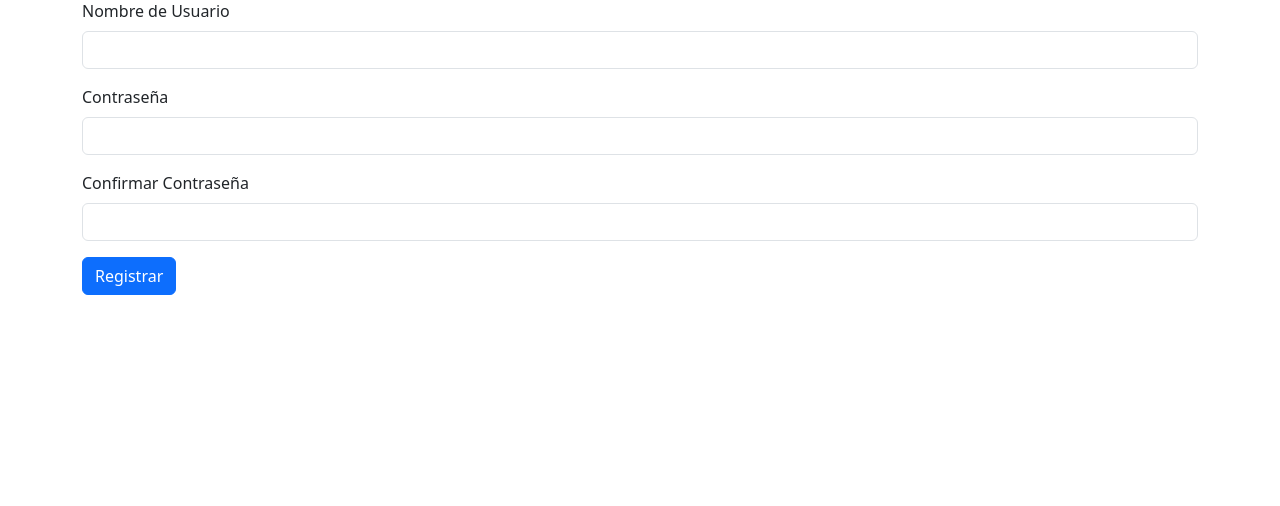
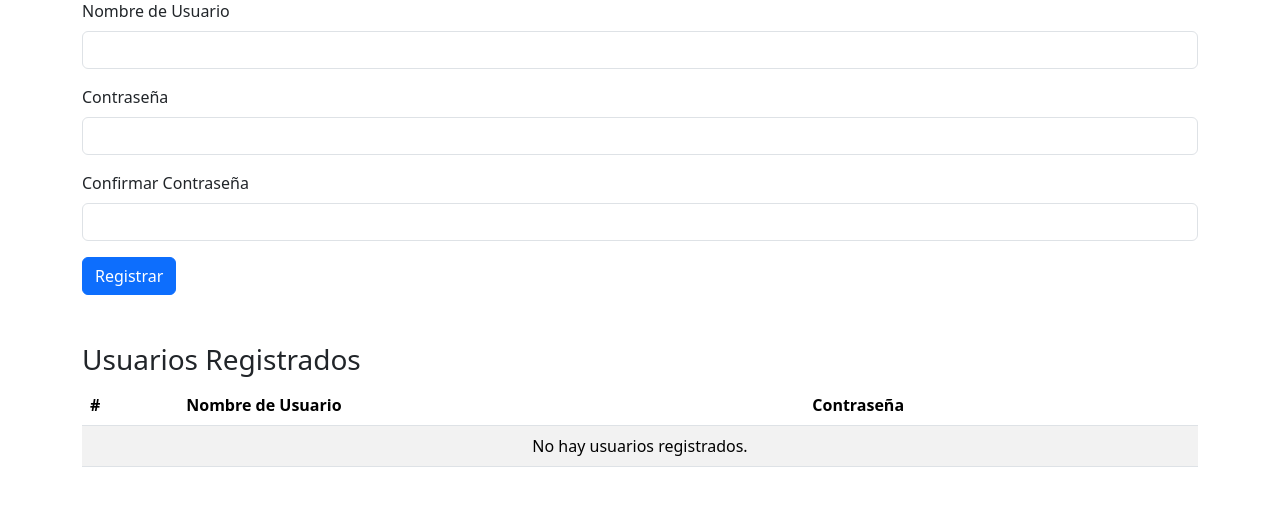
Before and after one commit to AridayPerez/flask7b, a Flask app: page / in a window 1280 px wide. Shown: the part 95-601 px from the top of the page. Run offline with Flask 3, Linux system fonts and the light colour scheme.

Commit message:
Update app.html

```diff
--- a/templates/app.html
+++ b/templates/app.html
@@ -44,6 +44,31 @@
             </div>
             <button type="submit" class="btn btn-primary">Registrar</button>
         </form>
+
+        <!-- Tabla de usuarios registrados -->
+        <h3 class="mt-5">Usuarios Registrados</h3>
+        <table class="table table-striped">
+            <thead>
+                <tr>
+                    <th>#</th>
+                    <th>Nombre de Usuario</th>
+                    <th>Contraseña</th>
+                </tr>
+            </thead>
+            <tbody>
+                {% for usuario in usuarios %}
+                <tr>
+                    <td>{{ loop.index }}</td>
+                    <td>{{ usuario.username }}</td>
+                    <td>{{ usuario.password }}</td>
+                </tr>
+                {% else %}
+                <tr>
+                    <td colspan="3" class="text-center">No hay usuarios registrados.</td>
+                </tr>
+                {% endfor %}
+            </tbody>
+        </table>
     </div>
 
     <!-- Validación con jQuery Validation -->
```
